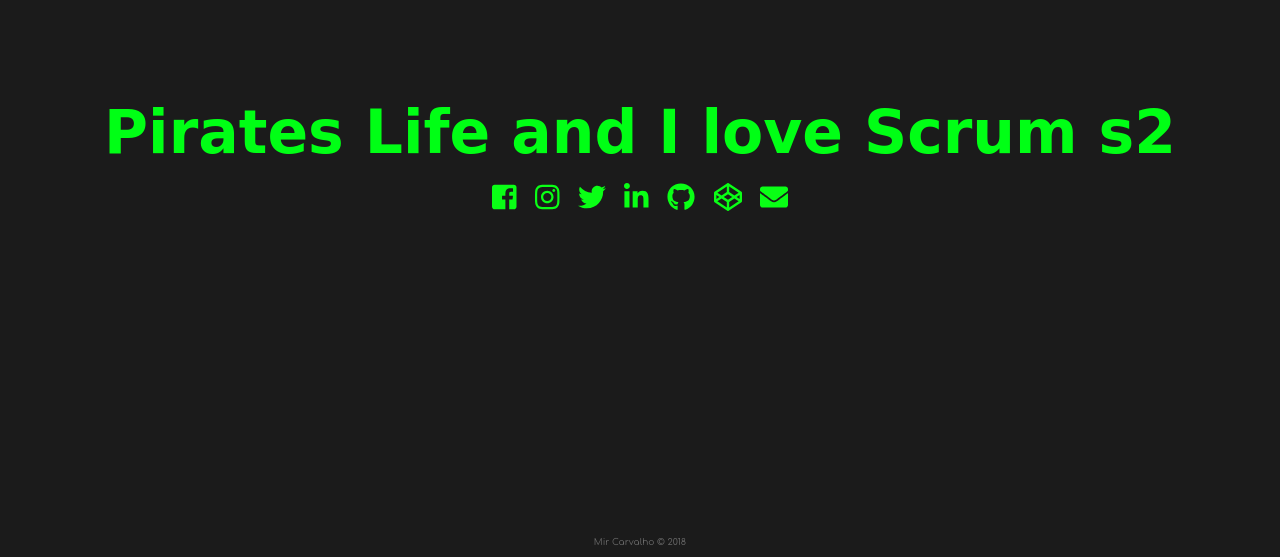
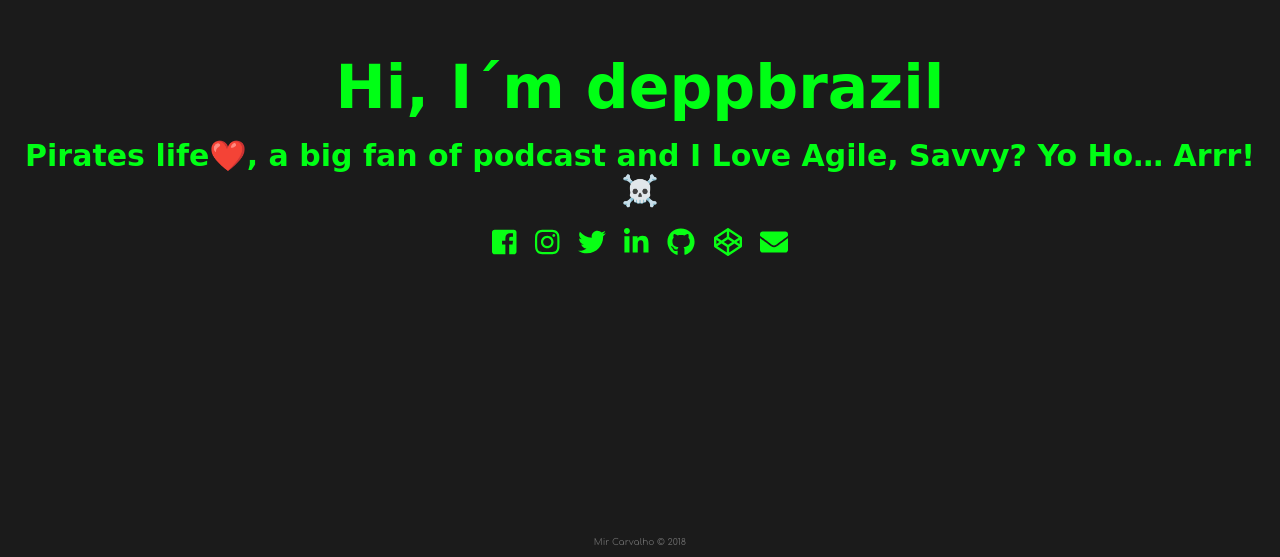
Before and after one commit to deppbrazil/deppbrazil.github.io, a website: page index.html in a window 1280 px wide. Shown: the part 243-800 px from the top of the page. Drawn offline with Linux system fonts and the light colour scheme; a web font is replaced by a local one.

Commit message:
:rocket: Update slogan

```diff
--- a/index.html
+++ b/index.html
@@ -25,7 +25,8 @@
 
 <body>
     <section class="container">
-        <h1>Pirates Life and I love Scrum s2</h1>
+        <h1>Hi, I´m deppbrazil</h1>
+        <h2>Pirates life❤️, a big fan of podcast and I Love Agile, Savvy? Yo Ho… Arrr!☠️</h2>
         <div class="wrapper">
             <a target="_blak" href="https://www.facebook.com/deppbrazil"><i class="fab fa-facebook-square"></i></a>
             <a target="_blak" href="https://www.instagram.com/deppbrazil"><i class="fab fa-instagram"></i></a>
```
Also changed, not shown: dist/css/main.css, dist/css/media-queries.css.
